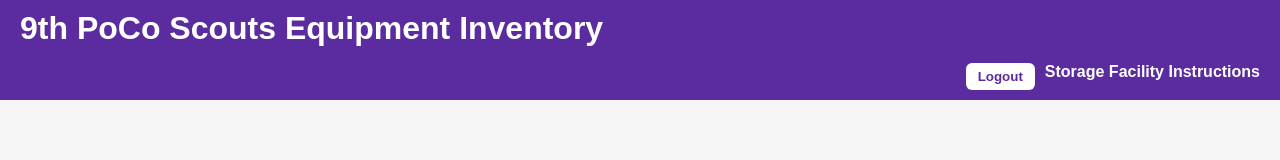
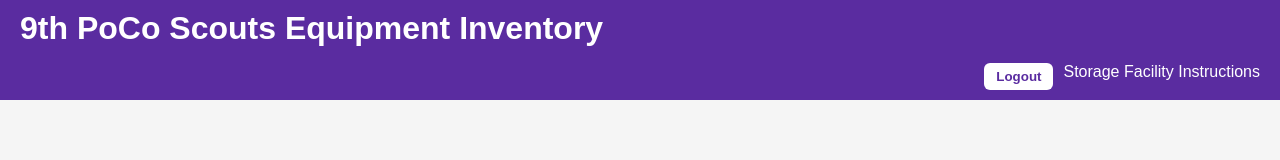
Before and after one commit to scouter-g/9thPocoScouts, a plain HTML site: page index.html in a window 1280 px wide. Drawn offline with Linux system fonts and the light colour scheme; no server answers.

Commit message:
updateing font weight for the storage link in the header to make it more visible

```diff
--- a/styles.css
+++ b/styles.css
@@ -564,7 +564,7 @@ h2 {
 .storage-link {
   color: #ffffff;        /* white text */
   text-decoration: none; /* remove underline */
-  font-weight: bold;     /* optional: matches Logout */
+  font-weight: normal;     /* optional: matches Logout */
 }
 
 .storage-link:hover {
```
